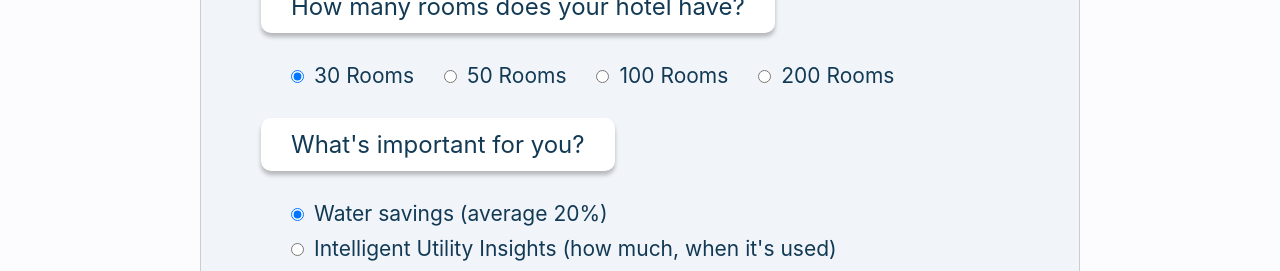
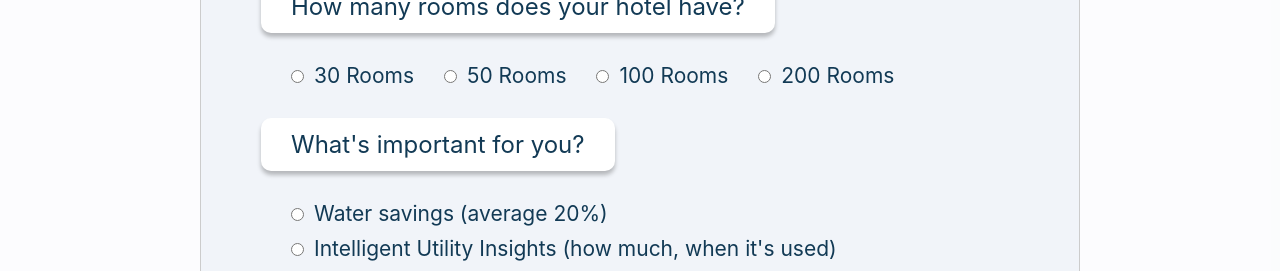
Before and after one commit to Nodirbek-py/iwater, a Next.js app: page /precheckout in a window 1280 px wide. Both pictures are taken after a click on the button "Add to Cart". Shown: the part 1099-1370 px from the top of the page. Built offline with nearby package versions, Linux system fonts and the light colour scheme.

Commit message:
radio buttons is fixed, styles of pages is refactored

```diff
--- a/components/Popup/index.jsx
+++ b/components/Popup/index.jsx
@@ -23,7 +23,6 @@ const Popup = ({ btnOnClick }) => {
                       id={key}
                       name={item.name}
                       value={options}
-                      checked={key === 0 && true}
                     />
                     <span>{options}</span>
                   </label>
--- a/pages/precheckout/index.jsx
+++ b/pages/precheckout/index.jsx
@@ -11,7 +11,7 @@ import Popup from "../../components/Popup";
 import { precheckout } from "../../config/pages";
 import { modalStyle } from "../../config/modal";
 
-import { Wrapper } from "./style";
+import { Wrapper } from "../../components/sharedStyle";
 
 export default function PreCheckout() {
   const [isOpen, setIsOpen] = useState(false);
--- a/pages/pricing/index.jsx
+++ b/pages/pricing/index.jsx
@@ -5,7 +5,7 @@ import Mentions from "../../components/Mentions";
 import { pricing } from "../../config/pages";
 import Cards from "../../components/Cards2";
 
-import { Wrapper } from "./style";
+import { Wrapper } from "../../components/sharedStyle";
 
 export default function Pricing() {
   return (
--- a/pages/pricing/style.js
+++ /dev/null
@@ -1,5 +0,0 @@
-import styled from "styled-components";
-
-export const Wrapper = styled.div`
-  padding-bottom: 140px;
-`;
```
Also changed, not shown: components/sharedStyle.js (renamed from pages/precheckout/style.js).
